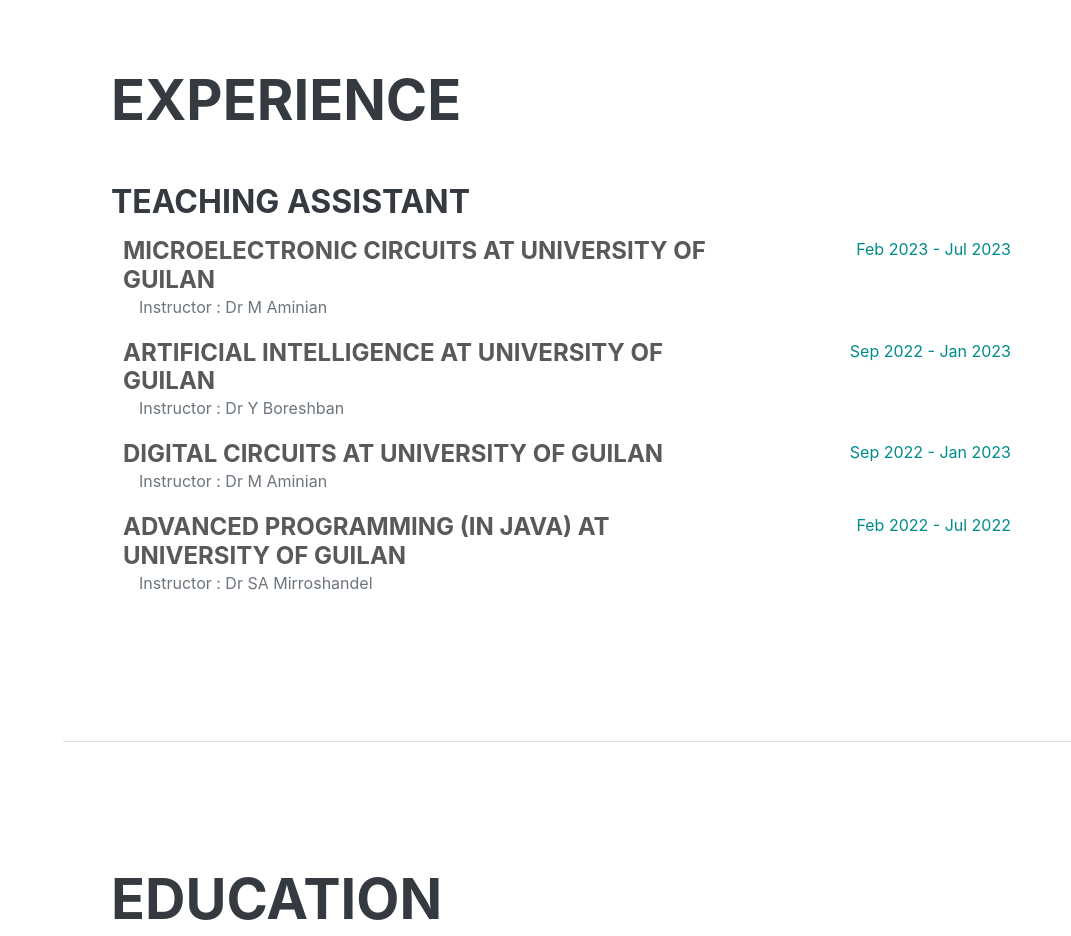
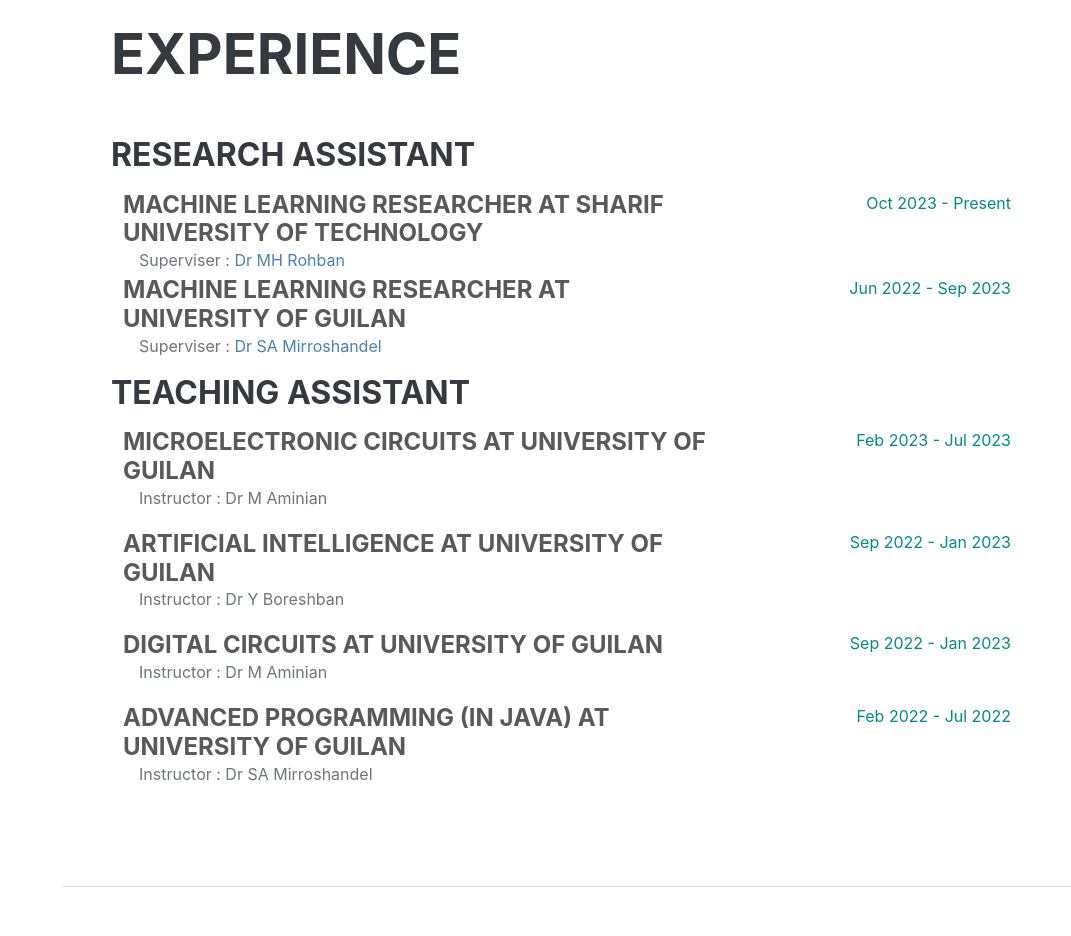
Before and after one commit to amirezzati/amirezzati.github.io, a plain HTML site: page index.html in a window 1280 px wide. Shown: the part 860-1796 px from the top of the page, without its empty margins (209-1280 px from the left). Drawn offline with nearby package versions, Linux system fonts and the light colour scheme; a web font is replaced by a local one.

Commit message:
v2.0 (updated experiences)

```diff
--- a/index.html
+++ b/index.html
@@ -161,6 +161,35 @@
       <section class="resume-section" id="experience">
         <div class="resume-section-content">
           <h2 class="mb-5">Experience</h2>
+          <!-- Research Assistant-->
+          <h3 class="mb-3">Research Assistant</h3>
+          <div class="container-fluid mb-3">
+            <div class="row mb-1">
+              <div class="col-8">
+                <h4 class="text-black text-opacity-65 mb-0">
+                  Machine Learning researcher at Sharif University of Technology
+                </h4>
+                <span class="ms-3">Superviser : </span><a href="https://scholar.google.com/citations?hl=en&user=pRyJ6FkAAAAJ">Dr MH Rohban</a>
+              </div>
+              <div class="col-4" style="text-align: right">
+                <span class="text-cyan">Oct 2023 - Present</span>
+              </div>
+            </div>
+
+            <div class="row mb-1">
+              <div class="col-8">
+                <h4 class="text-black text-opacity-65 mb-0">
+                  Machine Learning researcher at University of Guilan
+                </h4>
+                <span class="ms-3">Superviser : </span><a href="https://scholar.google.com/citations?user=WGH3eIsAAAAJ&hl=en">Dr SA Mirroshandel</a>
+              </div>
+              <div class="col-4" style="text-align: right">
+                <span class="text-cyan">Jun 2022 - Sep 2023</span>
+              </div>
+            </div>
+
+          </div>
+          <!-- Teaching Assistant-->
           <h3 class="mb-3">Teaching Assistant</h3>
           <div class="container-fluid">
             <div class="row mb-1">
```
